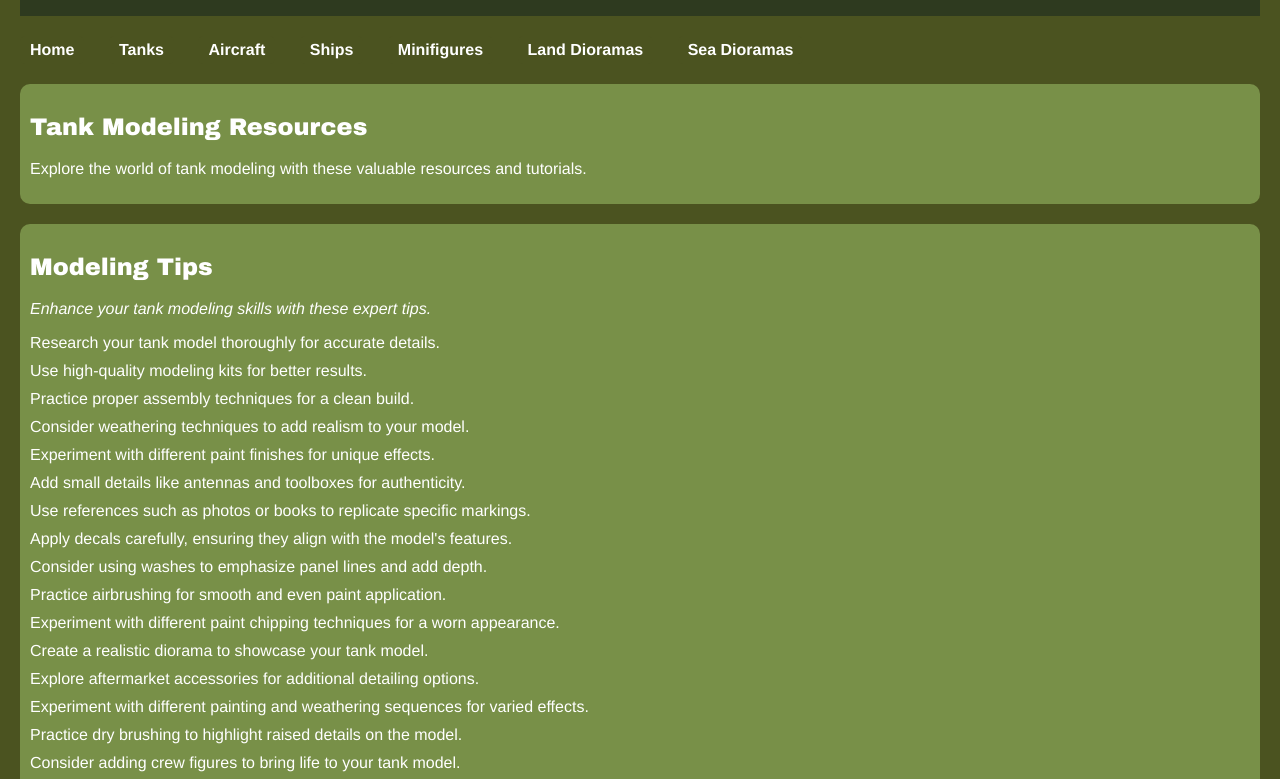
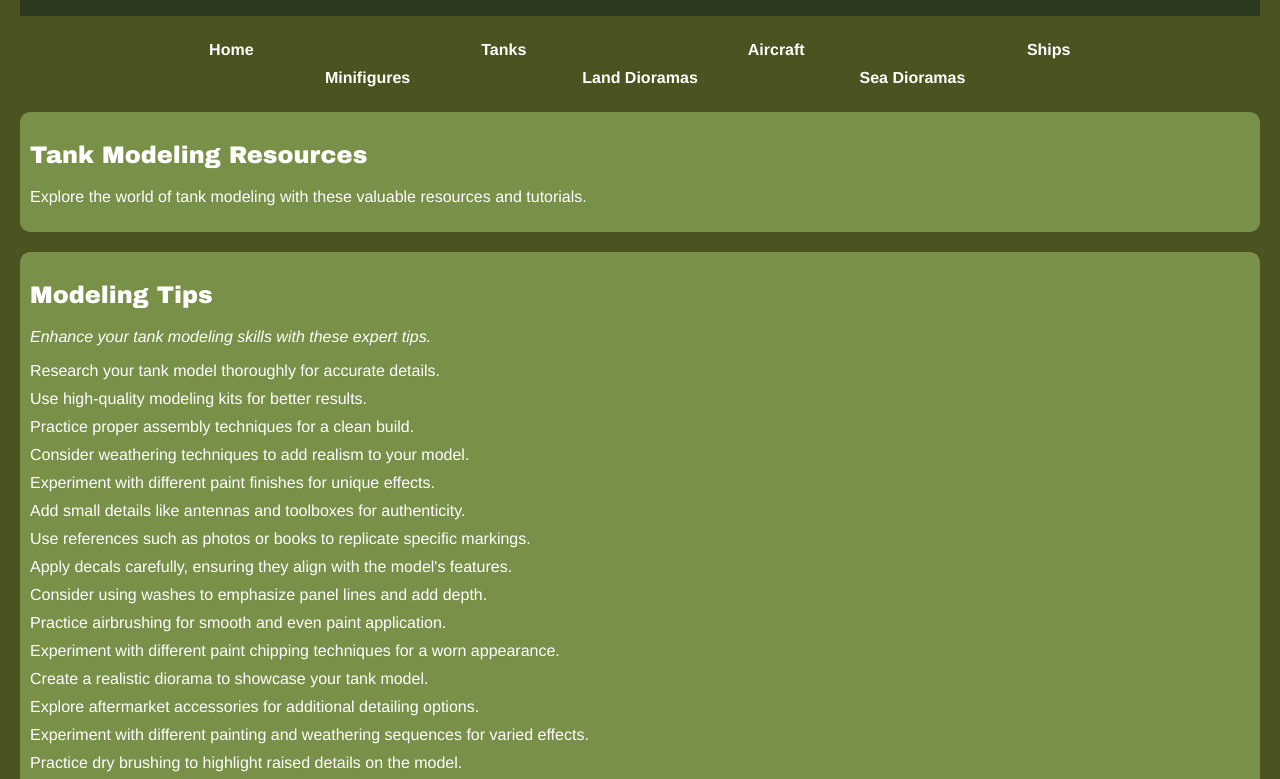
Before and after one commit to Avijudah/tips-for-modelling, a plain HTML site: page tanks.html in a window 1280 px wide. Shown: the part 102-881 px from the top of the page. Drawn offline with Linux system fonts and the light colour scheme.

Commit message:
Update tanks.html

```diff
--- a/tanks.html
+++ b/tanks.html
@@ -25,23 +25,25 @@
 
         nav {
             margin: 20px 0;
+            text-align: center; /* Center-align the hyperlinks */
         }
 
         nav a {
-            margin-right: 20px;
             text-decoration: none;
             color: #fff;
             font-weight: bold;
-            background-color: #4b5320; /* Set background color to match body background */
-            padding: 5px 10px; /* Add padding to the hyperlinks for better visibility */
-            border-radius: 5px; /* Add border-radius for a rounded appearance */
-            transition: background-color 0.3s; /* Smooth transition for the hover effect */
-            display: inline-block; /* Make hyperlinks act like inline-block elements */
+            background-color: #4b5320;
+            padding: 5px 10px;
+            border-radius: 5px;
+            transition: background-color 0.3s;
+            display: inline-block;
+            width: 15%; /* Set the width to 15% to make them evenly spaced */
+            margin: 0 2.5%; /* Add margin for spacing between hyperlinks */
         }
 
         nav a:hover,
         nav a:active {
-            background-color: #46522a; /* Slightly darker background on hover or press */
+            background-color: #46522a;
         }
 
         section {
@@ -127,7 +129,7 @@
     </section>
 
     <footer>
-        <p>&copy; 2024 Plasling Tips</p>
+        <p>&copy; 2024 Plastic Modeling Tips</p>
     </footer>
 
 </body>
```
